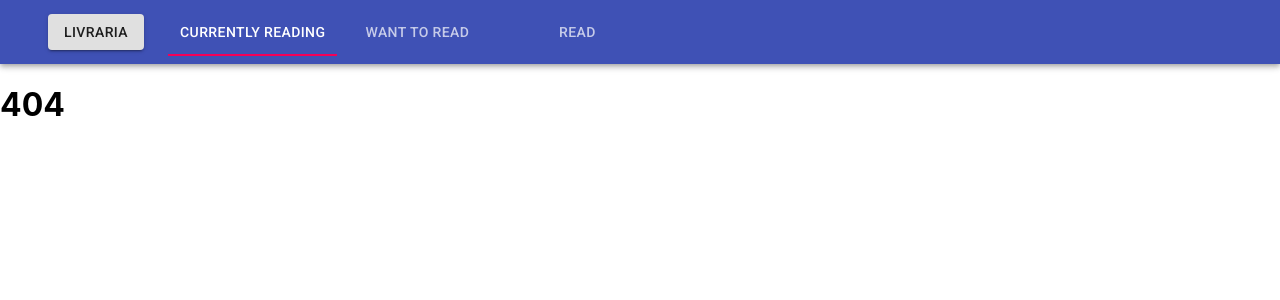
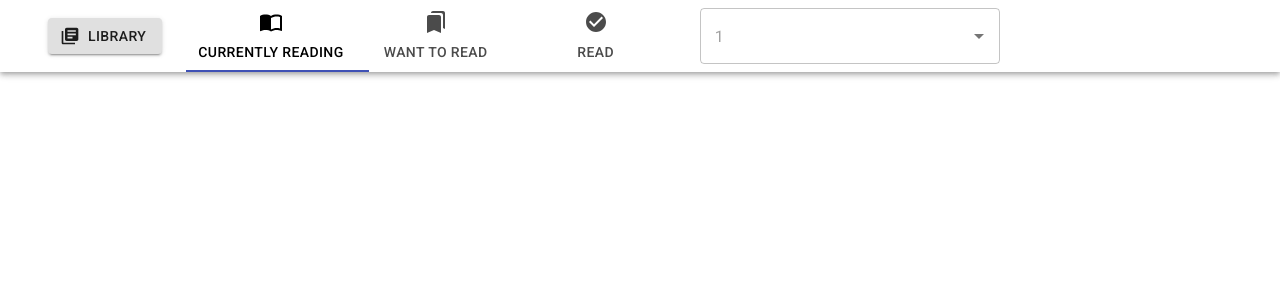
Before and after one commit to FelipeESchmidt/React--Sistema--Biblioteca, a React (Create React App) app: page /search/1 in a window 1280 px wide. Before the commit this address had no page. Shown: the top 300 px of the page. Built offline with nearby package versions, Linux system fonts and the light colour scheme.

Commit message:
Finalização da Estrutura de Navegação

```diff
--- a/package.json
+++ b/package.json
@@ -5,10 +5,11 @@
   "dependencies": {
     "@material-ui/core": "^4.12.3",
     "@material-ui/icons": "^4.11.2",
+    "@material-ui/lab": "^4.0.0-alpha.60",
     "react": "^17.0.2",
     "react-dom": "^17.0.2",
-    "react-scripts": "4.0.3",
-    "react-router-dom": "^5.2.0"
+    "react-router-dom": "^5.2.0",
+    "react-scripts": "4.0.3"
   },
   "scripts": {
     "start": "react-scripts start",
--- a/src/components/App/App.js
+++ b/src/components/App/App.js
@@ -1,6 +1,7 @@
 import React from 'react';
-import { BrowserRouter as Router, Route, Switch } from 'react-router-dom';
+import { BrowserRouter as Router, Route, Switch, Redirect } from 'react-router-dom';
 import Header from '../Header/Header';
+import Search from '../Search/Search';
 
 function App() {
 
@@ -20,6 +21,10 @@ function App() {
         <Route path="/read">
           <h1>Read</h1>
         </Route>
+        <Route path="/search/:type">
+          <Search></Search>
+        </Route>
+        <Redirect from="/search" to="/" />
         <Route path="/">
           <h1>404</h1>
         </Route>
--- a/src/components/App/index.js
+++ b/src/components/App/index.js
@@ -1,2 +1,2 @@
-import App from "./App"
+import App from "./App";
 export default App;
--- a/src/components/Header/Header.jsx
+++ b/src/components/Header/Header.jsx
@@ -1,16 +1,11 @@
 import React from "react";
 import { makeStyles } from '@material-ui/core/styles';
-import { AppBar, Toolbar, Container, Grid, Button } from '@material-ui/core';
-import { Link } from 'react-router-dom';
+import { AppBar, Toolbar, Container, Grid } from '@material-ui/core';
 import Navigation from "../Navigation/Navigation";
 
 const useStyles = makeStyles((theme) => ({
     root: {
         flexGrow: 1,
-    },
-    link: {
-        textDecoration: "none",
-        color: 'inherit'
     },
     container: {
         alignItems: 'center'
@@ -23,16 +18,11 @@ function Header() {
 
     return (
         <header>
-            <AppBar position="static">
+            <AppBar color={"transparent"} position="static">
                 <Toolbar>
                     <Container maxWidth={false}>
                         <Grid className={classes.container} container spacing={3}>
-                            <Grid item>
-                                <Button variant="contained"><Link className={classes.link} to="/">Livraria</Link></Button>
-                            </Grid>
-                            <Grid item>
-                                <Navigation></Navigation>
-                            </Grid>
+                            <Navigation></Navigation>
                         </Grid>
                     </Container>
                 </Toolbar>
--- a/src/components/Navigation/Navigation.jsx
+++ b/src/components/Navigation/Navigation.jsx
@@ -1,32 +1,62 @@
 import React from 'react';
-import { useHistory } from "react-router-dom";
-import { Tabs, Tab } from '@material-ui/core';
+import { makeStyles } from '@material-ui/core/styles';
+import { Link, useHistory } from "react-router-dom";
 import useContent from '../../hooks/useContent';
 import NavigationPages from '../../data/NavigationPages';
+import { Tabs, Tab, Grid, Button } from '@material-ui/core';
+import { LibraryBooks, ImportContacts, Bookmarks, CheckCircle } from '@material-ui/icons';
+import SearchInput from '../SearchInput';
 
+const useStyles = makeStyles((theme) => ({
+    link: {
+        textDecoration: "none",
+        color: 'inherit'
+    }
+}));
 
 function Navigation() {
 
+    const classes = useStyles();
+    const history = useHistory();
     const [value, navValue] = useContent();
+
     const pages = NavigationPages.pages;
-
-    let history = useHistory();
+    const pagesIcons = [<ImportContacts />, <Bookmarks />, <CheckCircle />];
 
     const handleChangeEvent = (event, newValue) => {
         history.push(pages[newValue].link);
         navValue.selected.alterarValor(newValue);
     };
 
+    const handleClickEvent = (event) => {
+        history.push('');
+        navValue.selected.alterarValor(0);
+    };
+
+    const handleUseSearch = (newSelection) => {
+        history.push(`/search/${newSelection}`);
+    };
+
     return (
+        <>
+            <Grid item>
+                <Button onClick={handleClickEvent} startIcon={<LibraryBooks />} variant="contained"><Link className={classes.link} to="/">Library</Link></Button>
+            </Grid>
+            <Grid item>
                 <Tabs
                     value={value}
                     onChange={handleChangeEvent}
-            indicatorColor={"secondary"}
+                    indicatorColor={"primary"}
                 >
                     {pages.map(page => {
-                return <Tab key={page.id} label={page.title} />
+                        return <Tab icon={pagesIcons[page.id]} key={page.id} label={page.title} />
                     })}
                 </Tabs>
+            </Grid>
+            <Grid item>
+                <SearchInput onUse={handleUseSearch} />
+            </Grid>
+        </>
     );
 }
 
--- /dev/null
+++ b/src/components/Search/Search.jsx
@@ -0,0 +1,13 @@
+import React from 'react';
+
+function Search() {
+
+    console.log('oi');
+
+    return (
+        <>
+        </>
+    );
+}
+
+export default Search;
--- /dev/null
+++ b/src/components/Search/index.js
@@ -0,0 +1,2 @@
+import Search from "./Search";
+export default Search;
--- /dev/null
+++ b/src/components/SearchInput/SearchInput.jsx
@@ -0,0 +1,36 @@
+import React from 'react';
+import TextField from '@material-ui/core/TextField';
+import Autocomplete from '@material-ui/lab/Autocomplete';
+
+function SearchInput({onUse}) {
+
+    const handleChange = (event, newSelection) => {
+        if(newSelection != null){
+            onUse(newSelection);
+        }
+    }
+
+    let startValue = '';
+    if(window.location.pathname.split('/')[2] !== ''){
+        let urlValue = window.location.pathname.split('/')[2];
+        startValue = decodeURI(urlValue);
+    }else{
+        startValue = 'Search other books';
+    }
+
+    return (
+        <Autocomplete
+            id="search-box"
+            onChange={handleChange}
+            disableClearable
+            options={filters}
+            getOptionLabel={(option) => option}
+            style={{ width: 300 }}
+            renderInput={(params) => (<TextField {...params} placeholder={startValue} variant="outlined" />)}
+        />
+    );
+}
+
+const filters = ['Android', 'Art', 'Artificial Intelligence', 'Astronomy', 'Austen', 'Baseball', 'Basketball', 'Bhagat', 'Biography', 'Brief', 'Business', 'Camus', 'Cervantes', 'Christie', 'Classics', 'Comics', 'Cook', 'Cricket', 'Cycling', 'Desai', 'Design', 'Development', 'Digital Marketing', 'Drama', 'Drawing', 'Dumas', 'Education', 'Everything', 'Fantasy', 'Film', 'Finance', 'First', 'Fitness', 'Football', 'Future', 'Games', 'Gandhi', 'Homer', 'Horror', 'Hugo', 'Ibsen', 'Journey', 'Kafka', 'King', 'Lahiri', 'Larsson', 'Learn', 'Literary Fiction', 'Make', 'Manage', 'Marquez', 'Money', 'Mystery', 'Negotiate', 'Painting', 'Philosophy', 'Photography', 'Poetry', 'Production', 'Programming', 'React', 'Redux', 'River', 'Robotics', 'Rowling', 'Satire', 'Science Fiction', 'Shakespeare', 'Singh', 'Swimming', 'Tale', 'Thrun', 'Time', 'Tolstoy', 'Travel', 'Ultimate', 'Virtual Reality', 'Web Development', 'iOS'];
+
+export default SearchInput;
--- /dev/null
+++ b/src/components/SearchInput/index.js
@@ -0,0 +1,2 @@
+import SearchInput from './SearchInput';
+export default SearchInput;
--- a/src/contexts/NavigationContext.js
+++ b/src/contexts/NavigationContext.js
@@ -10,7 +10,7 @@ navPages.forEach(page => {
         navSelected.alterarValor(page.id);
     }
 });
-console.log(navSelected);
+
 const NavigationContext = React.createContext({
     selected: navSelected
 });
```
Lines whose indentation alone changed are shown as unchanged.
